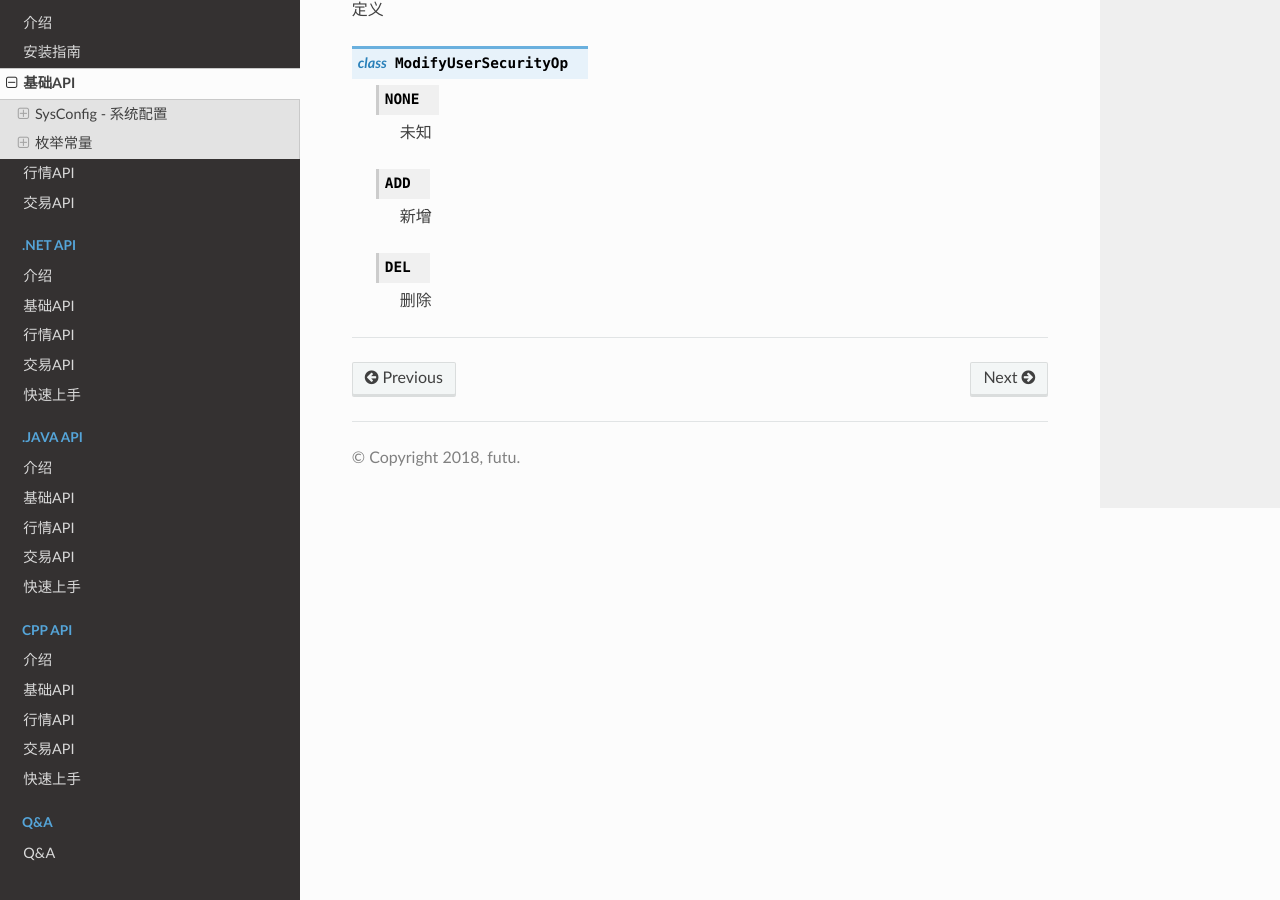
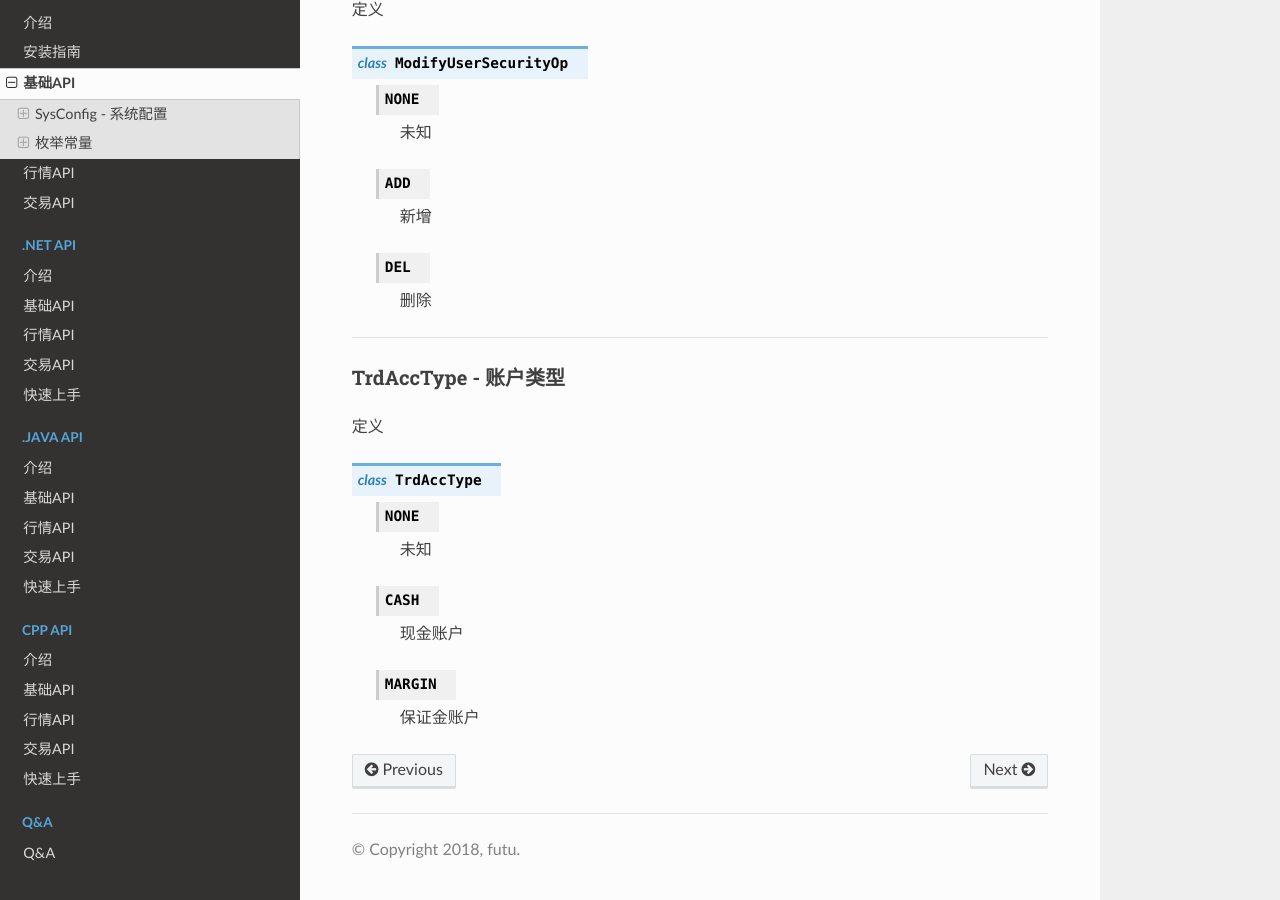
Before and after one commit to FutunnOpen/futu-api-doc, a Sphinx documentation site: the page built from doc_maker/source/api/Base_API.rst, in a window 1280 px wide and 900 px high, scrolled down 33389 px. Built offline with Sphinx 7.4.7 and the Read the Docs theme 2.0.0, drawn with Linux system fonts in a browser that asks for light colours.

Commit message:
get_acc_list返回值增加字段

```diff
--- a/doc_maker/source/api/Base_API.rst
+++ b/doc_maker/source/api/Base_API.rst
@@ -1656,3 +1656,22 @@
 
 
 --------------------------------------
+
+TrdAccType - 账户类型
+~~~~~~~~~~~~~~~~~~~~~~~~~~~
+
+定义
+
+..  py:class:: TrdAccType
+
+ ..  py:attribute:: NONE
+
+  未知
+
+ ..  py:attribute:: CASH
+
+  现金账户
+
+ ..  py:attribute:: MARGIN
+
+  保证金账户
--- a/doc_maker/source/api/Trade_API.rst
+++ b/doc_maker/source/api/Trade_API.rst
@@ -21,6 +21,8 @@
  .. _ModifyOrderOp: Base_API.html#ModifyOrderOp
 
  .. _SysConfig.enable_proto_encrypt: Base_API.html#enable_proto_encrypt
+
+ .. _TrdAccType: Base_API.html#trdacctype
 
 一分钟上手
 ==============
@@ -92,6 +94,8 @@
  ==============   ===========   ===================================================================
  acc_id           int           交易业务账户
  trd_env          str           交易环境， TrdEnv_ TrdEnv.REAL(真实环境)或TrdEnv.SIMULATE(仿真环境)
+ acc_type         str           账户类型，见 TrdAccType_
+ card_num         str           卡号，同客户端内的展示
  ==============   ===========   ===================================================================
 
  :example:
```
